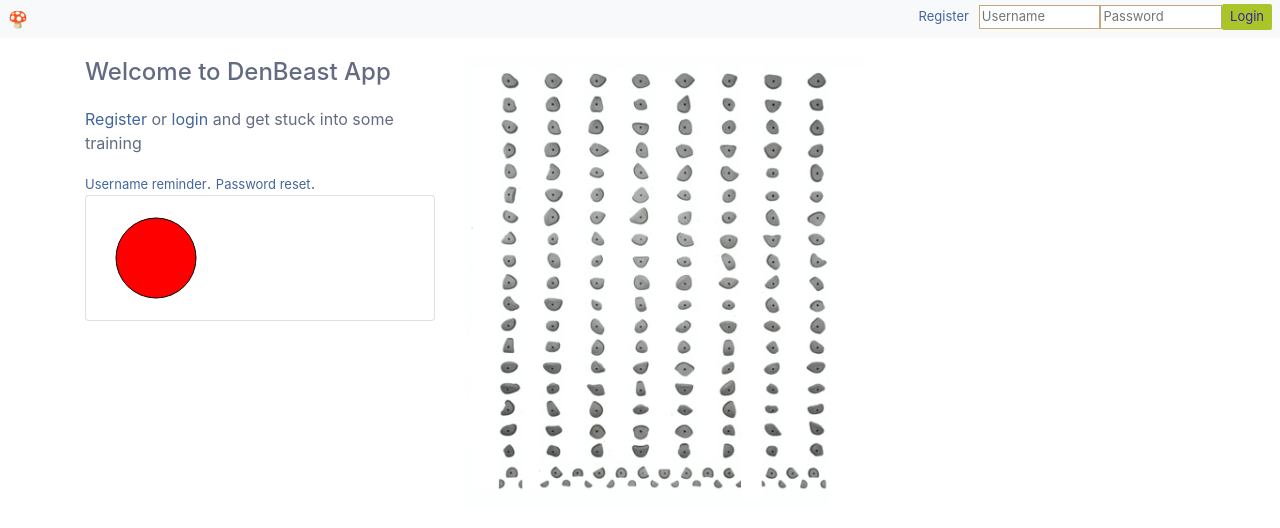
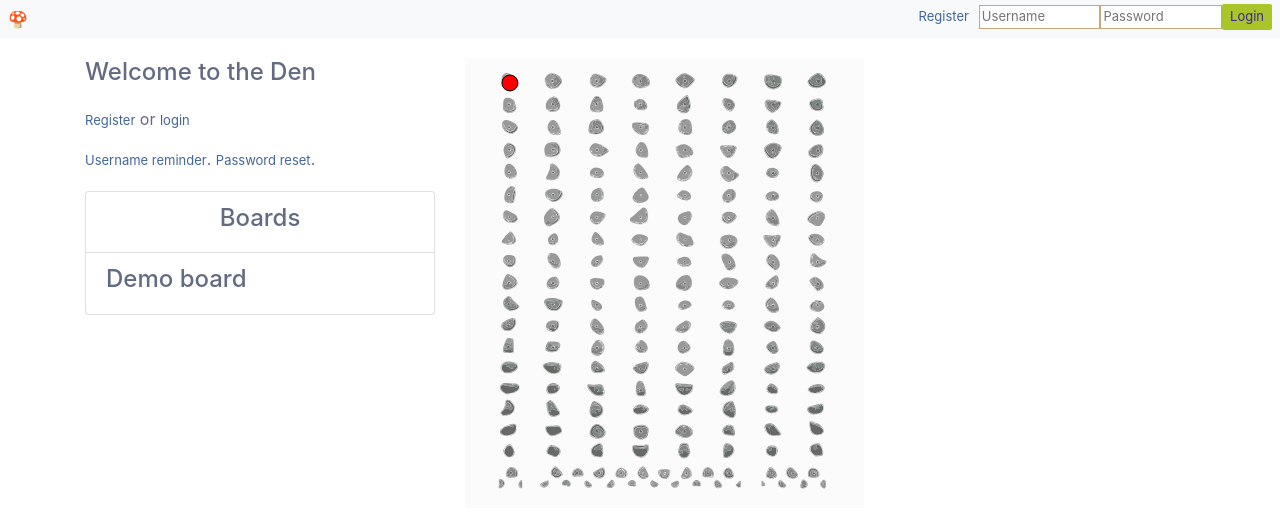
Before and after one commit to paulosjd/woodviz, a React (Create React App) app: page / in a window 1280 px wide. Shown: the top 528 px of the page. Built offline with nearby package versions, Linux system fonts and the light colour scheme.

Commit message:
Update various things

```diff
--- a/src/home/guest.js
+++ b/src/home/guest.js
@@ -4,47 +4,61 @@ import {Container, Row, Col, ListGroup, ListGroupItem} from 'reactstrap';
 import {setShowRegForm, focusUsernameInput} from "../store/actions/user";
 
 class GuestHome extends Component {
+    state = {
+        selectedItem: ''
+    };
+
+    setSelectedItem(name) {
+        this.setState({selectedItem: name})
+    }
 
     render() {
+        const intro = (
+            <React.Fragment>
+                <h4>Welcome to the Den</h4>
+                <p><span className='link-text' onClick={() => this.props.setShowReg(true)}>Register</span> {'or '}
+                    <span className='link-text' onClick={this.props.usernameFocus}> login</span>
+                </p>
+                <div className='bottom20'>
+                    <span className='link-text small-font' data-field='username' onClick={this.props.helpClickHandler}>
+                        Username reminder
+                    </span>{'. '}
+                    <span className='link-text small-font' data-field='password' onClick={this.props.helpClickHandler}>
+                        Password reset
+                    </span>.
+                </div>
+            </React.Fragment>
+        );
+        let listGroup;
+        if (!this.state.selectedItem) {
+            listGroup = (
+                <ListGroup className='menu-items-list'>
+                    <ListGroupItem>
+                        <h4 style={{textAlign: 'center'}}>Boards</h4>
+                    </ListGroupItem>
+                    <ListGroupItem onClick={() => this.setSelectedItem('sfo')} className='board-item' >
+                        <h4>Demo board</h4>
+                    </ListGroupItem>
+                </ListGroup>
+            )
+        }
+        console.log(this.state.selectedItem)
         return (
             <Container className='main-home'>
                 <Row>
                 <Col xs="4">
-                    <h4>Welcome to DenBeast App</h4>
-                    <p>
-                        <span className='link-text' onClick={() => this.props.setShowReg(true)}>
-                            Register
-                        </span> {'or '}
-                        <span className='link-text' onClick={this.props.usernameFocus}>
-                            login
-                        </span> {' and get stuck into some training'}
-                    </p>
-                    <div>
-                        <span className='link-text small-font' data-field='username'
-                              onClick={this.props.helpClickHandler}>
-                            Username reminder
-                        </span>{'. '}
-                        <span className='link-text small-font' data-field='password'
-                              onClick={this.props.helpClickHandler}>
-                            Password reset
-                        </span>.
-                    </div>
-                    <ListGroup className='menu-items-list'>
-                        <ListGroupItem className='hover-background'>
-                    <svg height="100" width="100">
-                        <circle className='mkrpl'  onClick={()=>console.log('sdfsdf')} cx="50" cy="50" r="40" stroke="black" fill="red" />
-                    </svg>
-                        </ListGroupItem>
-                    </ListGroup>
+                    { !this.state.selectedItem && intro }
+                    { this.state.selectedItem && (
+                        <button className='lg-back-btn' onClick={() => this.setSelectedItem('')} >Back</button>) }
+                    { listGroup }
                 </Col>
                 <Col xs="8">
-                    <img height={450} src='images/board.png' />
+                    <img height={450} src='images/demo_board.svg' />
                 </Col>
             </Row>
             </Container>
         );
     }
-
 }
 
 const mapStateToProps = ({registration}) => {
@@ -63,3 +77,9 @@ export default connect(
     mapStateToProps,
     mapDispatchToProps
 )(GuestHome);
+
+// (
+//     <svg height="20" width="20">
+//         <circle cx="5" cy="5" r="4" stroke="black" fill="red" />
+//     </svg>
+// )
--- a/src/index.css
+++ b/src/index.css
@@ -23,13 +23,36 @@
   color: #7ea92b;
 }
 
+.bottom20 {
+  margin-bottom: 20px;
+}
+
+.hover-background:hover {
+  background-color: #f8f9fa !important;
+}
+
+.board-item {
+  cursor: pointer;
+}
+
+.board-item:hover {
+  background-color: #f8f9fa !important;
+}
+
+.lg-back-btn {
+  border-radius: 2px;
+  border-color: white;
+  background-color: whitesmoke;
+}
+
 .link-text {
   color: #42669c;
   cursor: pointer;
+  font-size: small;
 }
 
-.small-font {
-  font-size: small;
+#sdf {
+  display: none;
 }
 
 .mkrpl {
```
Also changed, not shown: public/images/demo_board.svg (added), public/images/demo_board_1.svg (added).
